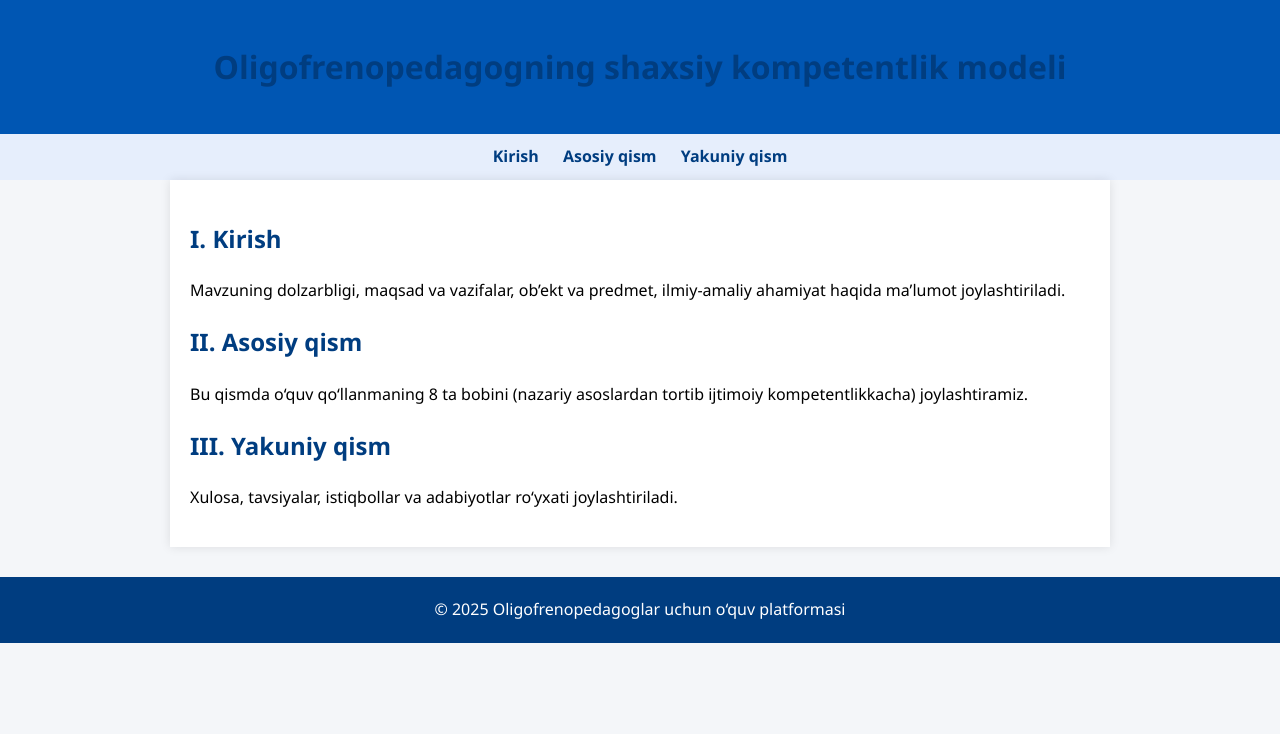
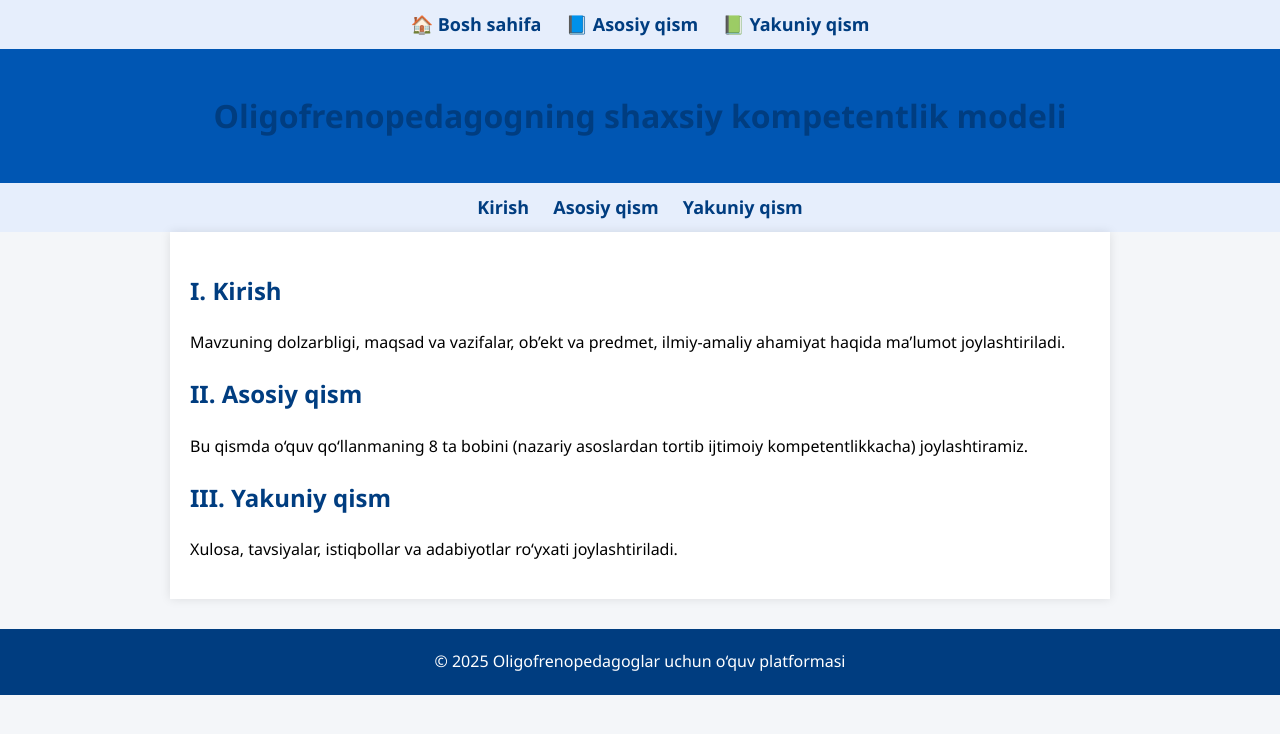
Before and after one commit to nurillojumaboyev/OLIGOFRENOPEDAGOGNING-SHAXSIY-KOMPETENTLIK-MODELI, a plain HTML site: page index.html in a window 1280 px wide. Drawn offline with Linux system fonts and the light colour scheme.

Commit message:
Update index.html

```diff
--- a/index.html
+++ b/index.html
@@ -1,3 +1,27 @@
+<nav>
+  <a href="index.html">🏠 Bosh sahifa</a>
+  <a href="asosiy.html">📘 Asosiy qism</a>
+  <a href="yakuniy.html">📗 Yakuniy qism</a>
+</nav>
+
+<style>
+  nav {
+    background: #2e7d32;
+    padding: 12px;
+    text-align: center;
+  }
+  nav a {
+    color: white;
+    text-decoration: none;
+    margin: 0 18px;
+    font-weight: bold;
+    font-size: 18px;
+    transition: 0.3s;
+  }
+  nav a:hover {
+    color: #ffeb3b;
+  }
+</style>
 <!DOCTYPE html>
 <html lang="uz">
 <head>
```
